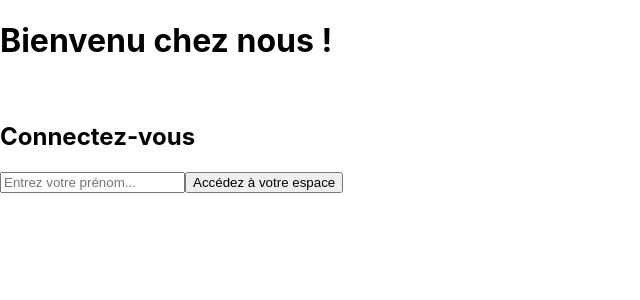
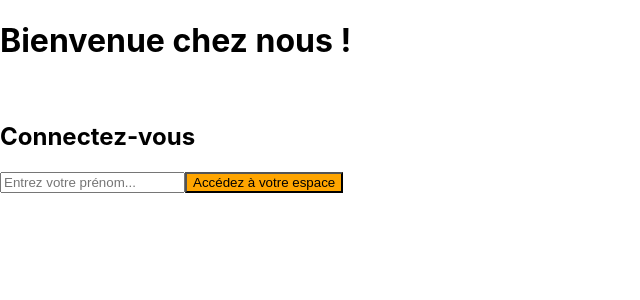
Before and after one commit to LuckyMarty/crazee-burger, a React (Create React App) app: page / in a window 1280 px wide. Shown: the top 300 px of the page, without its empty margins (0-640 px from the left). Built offline with nearby package versions, Linux system fonts and the light colour scheme.

Commit message:
💄 F03: 4 styles method adding

```diff
--- /dev/null
+++ b/src/components/pages/login/LoginForm.css
@@ -0,0 +1,3 @@
+button {
+    background-color: orange;
+}
--- a/src/components/pages/login/LoginForm.js
+++ b/src/components/pages/login/LoginForm.js
@@ -1,5 +1,6 @@
 import React, { useState } from 'react'
 import { Link, useNavigate } from 'react-router-dom';
+import './LoginForm.css';
 
 export const LoginForm = () => {
     // State
@@ -20,7 +21,7 @@ export const LoginForm = () => {
 
     return (
         <form action='submit' onSubmit={handleSubmit}>
-            <h1>Bienvenu chez nous !</h1>
+            <h1>Bienvenue chez nous !</h1>
             <br />
             <h2>Connectez-vous</h2>
             <input value={inputValue} onChange={handleChange} type="text" placeholder="Entrez votre prénom..." required></input>
@@ -28,3 +29,12 @@ export const LoginForm = () => {
         </form>
     )
 }
+
+
+/**
+ * 4 méthodes pour ajouter de style à un composants
+ * 1. inline style
+ * 2. object style
+ * 3. module CSS (avec className)
+ * 4. global style (index.css)
+ */
```
